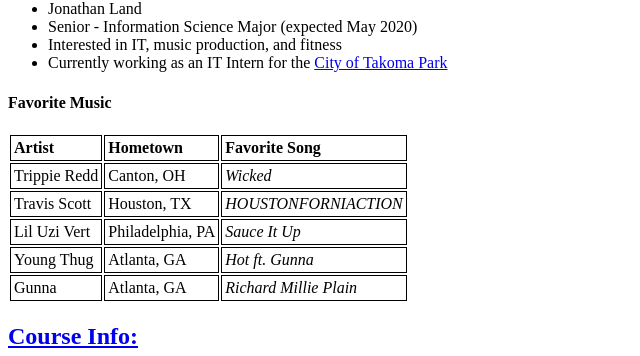
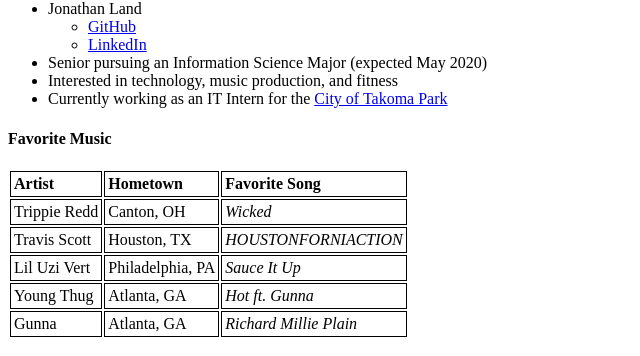
Before and after one commit to jland98/INST377, a plain HTML site: page index.html in a window 1280 px wide. Shown: the part 315-671 px from the top of the page, without its empty margins (0-640 px from the left). Drawn offline with Linux system fonts and the light colour scheme.

Commit message:
updated personal info and changed styling

```diff
--- a/index.html
+++ b/index.html
@@ -23,8 +23,12 @@
 <img src="https://1000logos.net/wp-content/uploads/2017/06/Windows-Logo.png" alt="Windows Logo" width="114" height="114">
 <ul>
     <li>Jonathan Land</li>
-    <li>Senior - Information Science Major (expected May 2020)</li>
-    <li>Interested in IT, music production, and fitness</li>
+    <ul>
+        <li><a href="https://github.com/jland98/INST377">GitHub</a></li>
+        <li><a href="https://www.linkedin.com/in/jonathanmland/">LinkedIn</a></li>
+    </ul>
+    <li>Senior pursuing an Information Science Major (expected May 2020)</li>
+    <li>Interested in technology, music production, and fitness</li>
     <li>Currently working as an IT Intern for the <a href=https://takomaparkmd.gov/">City of Takoma Park</a></li>
 </ul>
 <h4>Favorite Music</h4>
```
